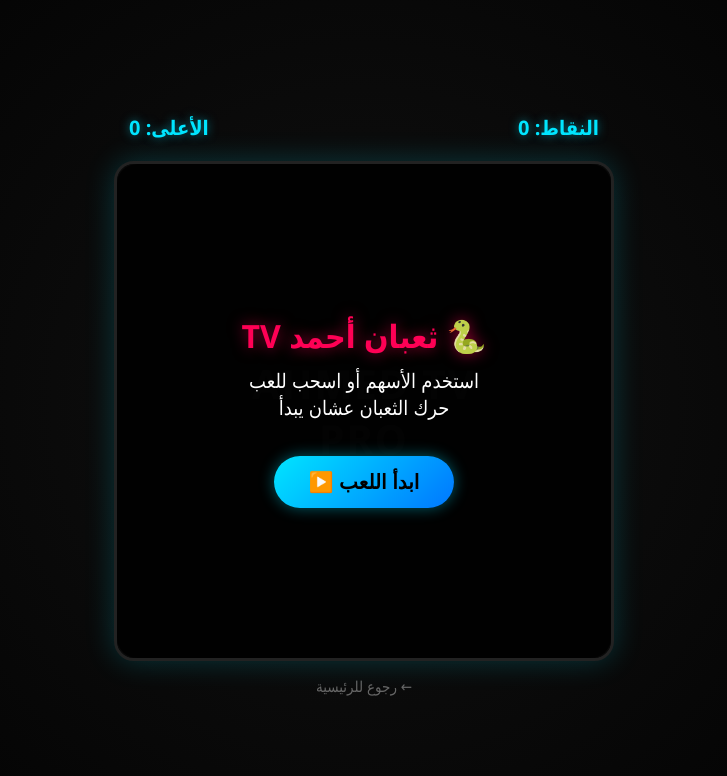
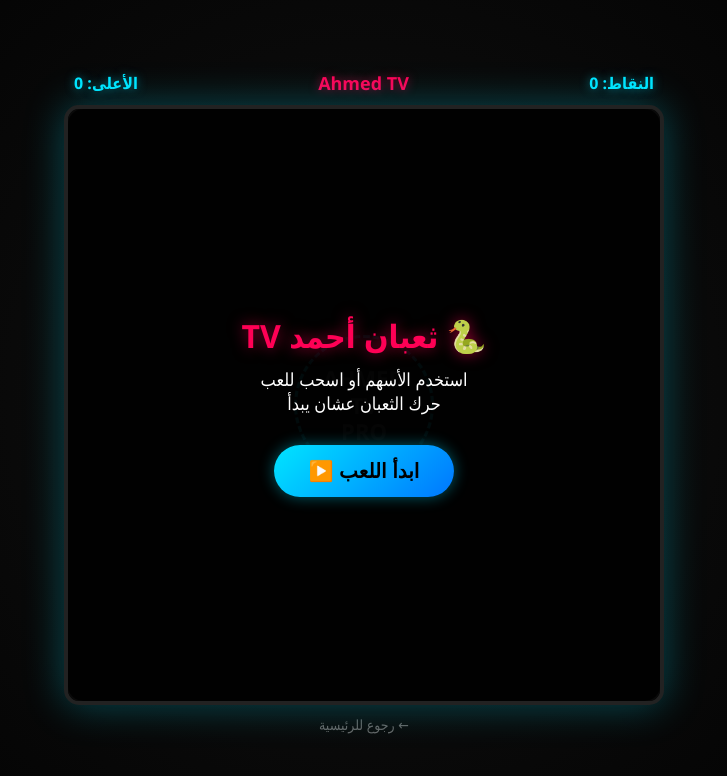
Before and after one commit to Ahmed-TV/My-games, a plain HTML site: page games/snake/index.html in a window 1280 px wide. Shown: the whole page, without its empty margins (276-1003 px from the left). Drawn offline with Linux system fonts and the light colour scheme.

Commit message:
Update styles and dimensions for snake game

```diff
--- a/games/snake/index.html
+++ b/games/snake/index.html
@@ -21,28 +21,32 @@
   }
 
   .header {
-    width: 95vw;
-    max-width: 500px; /* كبرنا عرض الهيدر */
+    width: 98vw;
+    max-width: 600px;
     display: flex;
     justify-content: space-between;
-    padding: 10px 15px;
-    font-size: 20px;
+    align-items: center;
+    padding: 5px 10px;
+    font-size: 16px;
     font-weight: 900;
     color: #00e5ff;
     text-shadow: 0 0 10px rgba(0, 229, 255, 0.5);
+    flex-shrink: 0;
   }
+
+  .header .name { color: #ff0055; text-shadow: 0 0 10px rgba(255,0,85,0.5); font-size: 18px; }
 
   .canvas-container {
     position: relative;
-    width: 95vw;
-    max-width: 500px; /* كبرنا عرض الشاشة */
+    width: 98vw;
+    max-width: 600px;
     aspect-ratio: 1 / 1;
     background: #0a0a0a;
-    border-radius: 20px;
-    border: 3px solid #222; /* كبرنا الإطار */
-    box-shadow: 0 0 30px rgba(0, 229, 255, 0.2), inset 0 0 20px rgba(0,0,0,0.8);
+    border-radius: 15px;
+    border: 4px solid #222;
+    box-shadow: 0 0 40px rgba(0, 229, 255, 0.3), inset 0 0 20px rgba(0,0,0,0.8);
     overflow: hidden;
-    margin-top: 10px;
+    margin-top: 5px;
   }
 
   canvas {
@@ -51,19 +55,27 @@
     height: 100%;
   }
 
+  /* الدايرة اللي فيها الاسم في نص اللعبة */
   .watermark {
     position: absolute;
     top: 50%;
     left: 50%;
     transform: translate(-50%, -50%);
-    color: rgba(255, 255, 255, 0.05);
-    font-size: 40px; /* كبرنا العلامة المائية */
+    width: 140px;
+    height: 140px;
+    border-radius: 50%;
+    border: 3px dashed rgba(0, 229, 255, 0.3);
+    display: flex;
+    flex-direction: column;
+    justify-content: center;
+    align-items: center;
+    color: rgba(255, 255, 255, 0.1);
+    font-size: 22px;
     font-weight: 900;
-    letter-spacing: 2px;
     pointer-events: none;
     z-index: 1;
     text-align: center;
-    white-space: nowrap;
+    line-height: 1.2;
   }
 
   .btn {
@@ -77,15 +89,15 @@
     box-shadow: 0 0 15px rgba(0, 229, 255, 0.4);
     cursor: pointer;
     transition: transform 0.1s;
-    margin-top: 15px;
+    margin-top: 10px;
   }
   .btn:active { transform: scale(0.95); }
 
   .back {
-    margin-top: 15px;
+    margin-top: 10px;
     color: #666;
     text-decoration: none;
-    font-size: 15px;
+    font-size: 14px;
   }
 
   .overlay {
@@ -97,10 +109,10 @@
     justify-content: center;
     align-items: center;
     z-index: 10;
-    border-radius: 20px;
+    border-radius: 15px;
   }
   .overlay h2 { color: #ff0055; font-size: 32px; margin-bottom: 10px; text-shadow: 0 0 15px rgba(255,0,85,0.6); }
-  .overlay p { color: #fff; font-size: 20px; margin-bottom: 20px; text-align: center; padding: 0 10px; }
+  .overlay p { color: #fff; font-size: 18px; margin-bottom: 20px; text-align: center; padding: 0 10px; }
   .hide { display: none !important; }
 </style>
 </head>
@@ -108,13 +120,16 @@
 
   <div class="header">
     <div>النقاط: <span id="score">0</span></div>
+    <div class="name">Ahmed TV</div>
     <div>الأعلى: <span id="highScore">0</span></div>
   </div>
 
   <div class="canvas-container">
-    <div class="watermark">AHMED TV<br>PRO</div>
-    <!-- كبرنا حجم الكانفس لـ 600 عشان الشاشة تبقى أوضح -->
-    <canvas id="gameCanvas" width="600" height="600"></canvas>
+    <!-- الدايرة اللي في النص -->
+    <div class="watermark">AHMED<br>TV<br>PRO</div>
+
+    <!-- كبرنا حجم الكانفس لـ 800 عشان المربعات تبقى كبيرة جداً -->
+    <canvas id="gameCanvas" width="800" height="800"></canvas>
 
     <div class="overlay" id="startScreen">
       <h2>🐍 ثعبان أحمد TV</h2>
@@ -140,9 +155,9 @@ const finalScoreEl = document.getElementById('finalScore');
 const startScreen = document.getElementById('startScreen');
 const gameOverScreen = document.getElementById('gameOverScreen');
 
-// كبرنا حجم المربع لـ 30 بدل 20
-const gridSize = 30;
-const tileCount = canvas.width / gridSize; // 600 / 30 = 20 مربع
+// كبرنا حجم المربع جداً لـ 40 (بدل 30)
+const gridSize = 40;
+const tileCount = canvas.width / gridSize; // 800 / 40 = 20 مربع
 
 let snake = [];
 let food = {};
@@ -227,40 +242,41 @@ function drawGame() {
     ctx.beginPath(); ctx.moveTo(0, i * gridSize); ctx.lineTo(canvas.width, i * gridSize); ctx.stroke();
   }
 
-  // رسم التفاحة (كبرناها)
-  ctx.shadowBlur = 20;
+  // رسم التفاحة (ضخمة)
+  ctx.shadowBlur = 25;
   ctx.shadowColor = '#ff0055';
   ctx.fillStyle = '#ff0055';
   ctx.beginPath();
-  ctx.arc(food.x * gridSize + gridSize/2, food.y * gridSize + gridSize/2, gridSize/2 - 2, 0, Math.PI * 2);
+  ctx.arc(food.x * gridSize + gridSize/2, food.y * gridSize + gridSize/2, gridSize/2 - 3, 0, Math.PI * 2);
   ctx.fill();
   ctx.shadowBlur = 0;
 
-  // رسم الثعبان (كبرناه)
+  // رسم الثعبان (ضخم)
   snake.forEach((segment, index) => {
     const isHead = index === 0;
     ctx.fillStyle = isHead ? '#00e5ff' : '#0077ff';
-    ctx.shadowBlur = isHead ? 20 : 0;
+    ctx.shadowBlur = isHead ? 25 : 0;
     ctx.shadowColor = '#00e5ff';
 
     ctx.beginPath();
-    ctx.roundRect(segment.x * gridSize + 1, segment.y * gridSize + 1, gridSize - 2, gridSize - 2, isHead ? 12 : 6);
+    ctx.roundRect(segment.x * gridSize + 2, segment.y * gridSize + 2, gridSize - 4, gridSize - 4, isHead ? 15 : 8);
     ctx.fill();
     ctx.shadowBlur = 0;
 
     if (isHead) {
       ctx.fillStyle = '#000';
-      let eyeX1 = segment.x * gridSize + 8;
-      let eyeY1 = segment.y * gridSize + 8;
-      let eyeX2 = segment.x * gridSize + 20;
-      let eyeY2 = segment.y * gridSize + 8;
+      // تكبير العيون عشان تبان أوضح
+      let eyeX1 = segment.x * gridSize + 10;
+      let eyeY1 = segment.y * gridSize + 10;
+      let eyeX2 = segment.x * gridSize + 25;
+      let eyeY2 = segment.y * gridSize + 10;
 
-      if (dx === 1) { eyeX1 = segment.x * gridSize + 18; eyeX2 = segment.x * gridSize + 18; eyeY1 = segment.y * gridSize + 8; eyeY2 = segment.y * gridSize + 20; }
-      else if (dx === -1) { eyeX1 = segment.x * gridSize + 8; eyeX2 = segment.x * gridSize + 8; eyeY1 = segment.y * gridSize + 8; eyeY2 = segment.y * gridSize + 20; }
-      else if (dy === 1) { eyeX1 = segment.x * gridSize + 8; eyeX2 = segment.x * gridSize + 20; eyeY1 = segment.y * gridSize + 18; eyeY2 = segment.y * gridSize + 18; }
+      if (dx === 1) { eyeX1 = segment.x * gridSize + 25; eyeX2 = segment.x * gridSize + 25; eyeY1 = segment.y * gridSize + 10; eyeY2 = segment.y * gridSize + 25; }
+      else if (dx === -1) { eyeX1 = segment.x * gridSize + 10; eyeX2 = segment.x * gridSize + 10; eyeY1 = segment.y * gridSize + 10; eyeY2 = segment.y * gridSize + 25; }
+      else if (dy === 1) { eyeX1 = segment.x * gridSize + 10; eyeX2 = segment.x * gridSize + 25; eyeY1 = segment.y * gridSize + 25; eyeY2 = segment.y * gridSize + 25; }
 
-      ctx.beginPath(); ctx.arc(eyeX1, eyeY1, 3, 0, Math.PI*2); ctx.fill();
-      ctx.beginPath(); ctx.arc(eyeX2, eyeY2, 3, 0, Math.PI*2); ctx.fill();
+      ctx.beginPath(); ctx.arc(eyeX1, eyeY1, 4, 0, Math.PI*2); ctx.fill();
+      ctx.beginPath(); ctx.arc(eyeX2, eyeY2, 4, 0, Math.PI*2); ctx.fill();
     }
   });
 
```
